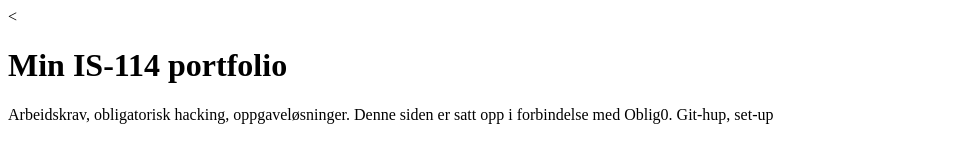
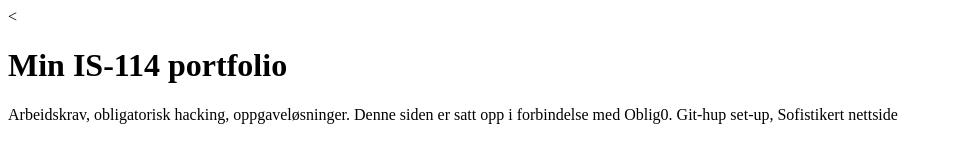
Before and after one commit to Sti-GIT/OBLIG0, a plain HTML site: page docs/index.html in a window 1280 px wide. Shown: the whole page, without its empty margins (0-953 px from the left). Drawn offline with Linux system fonts and the light colour scheme.

Commit message:
justering

```diff
--- a/docs/index.html
+++ b/docs/index.html
@@ -7,6 +7,6 @@
 	<</head>
 	<body>
 		<h1>Min IS-114 portfolio</h1>
-		<p>Arbeidskrav, obligatorisk hacking, oppgaveløsninger. Denne siden er satt opp i forbindelse med Oblig0. Git-hup, set-up
+		<p>Arbeidskrav, obligatorisk hacking, oppgaveløsninger. Denne siden er satt opp i forbindelse med Oblig0. Git-hup set-up, Sofistikert nettside
 		</body>
 </html>
```
